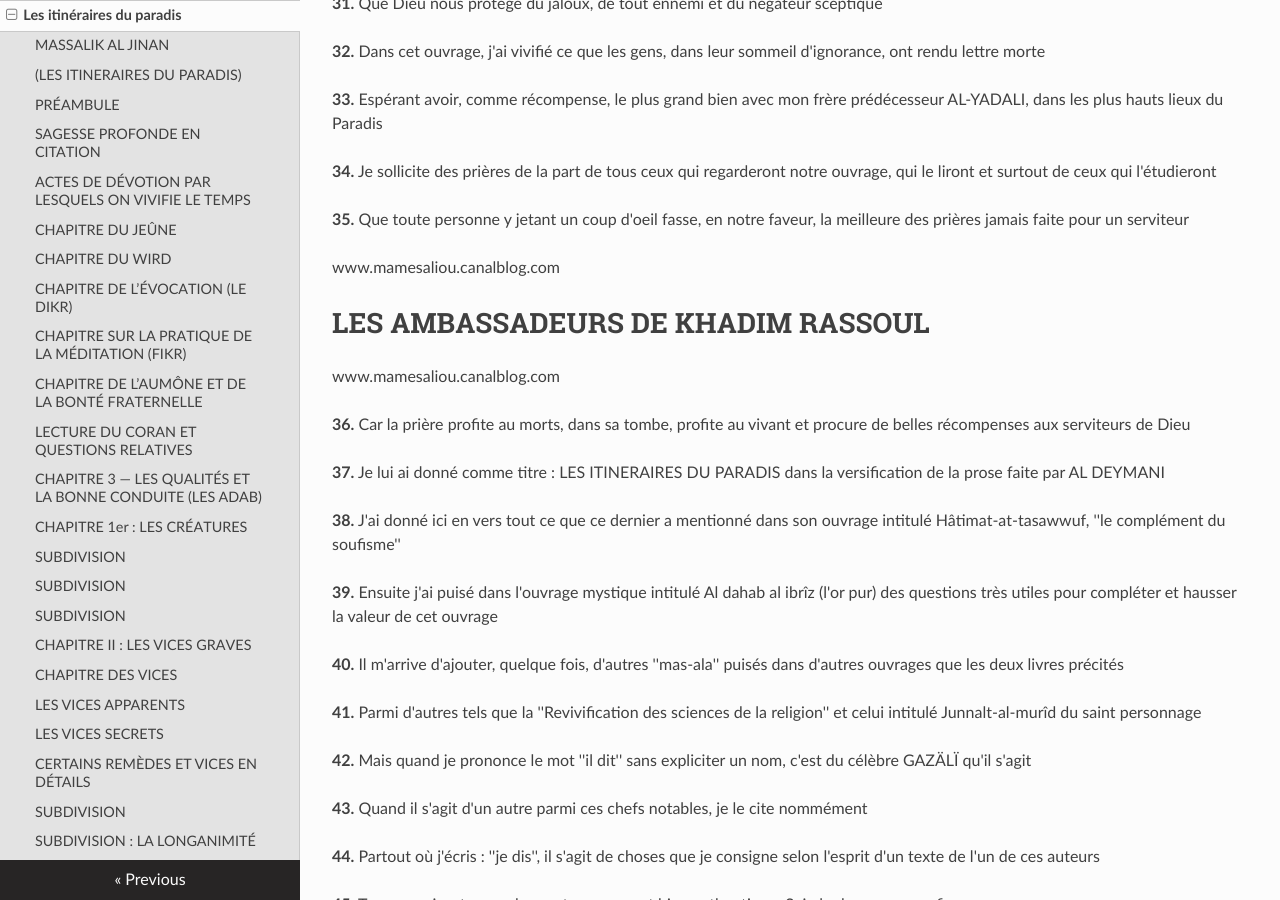
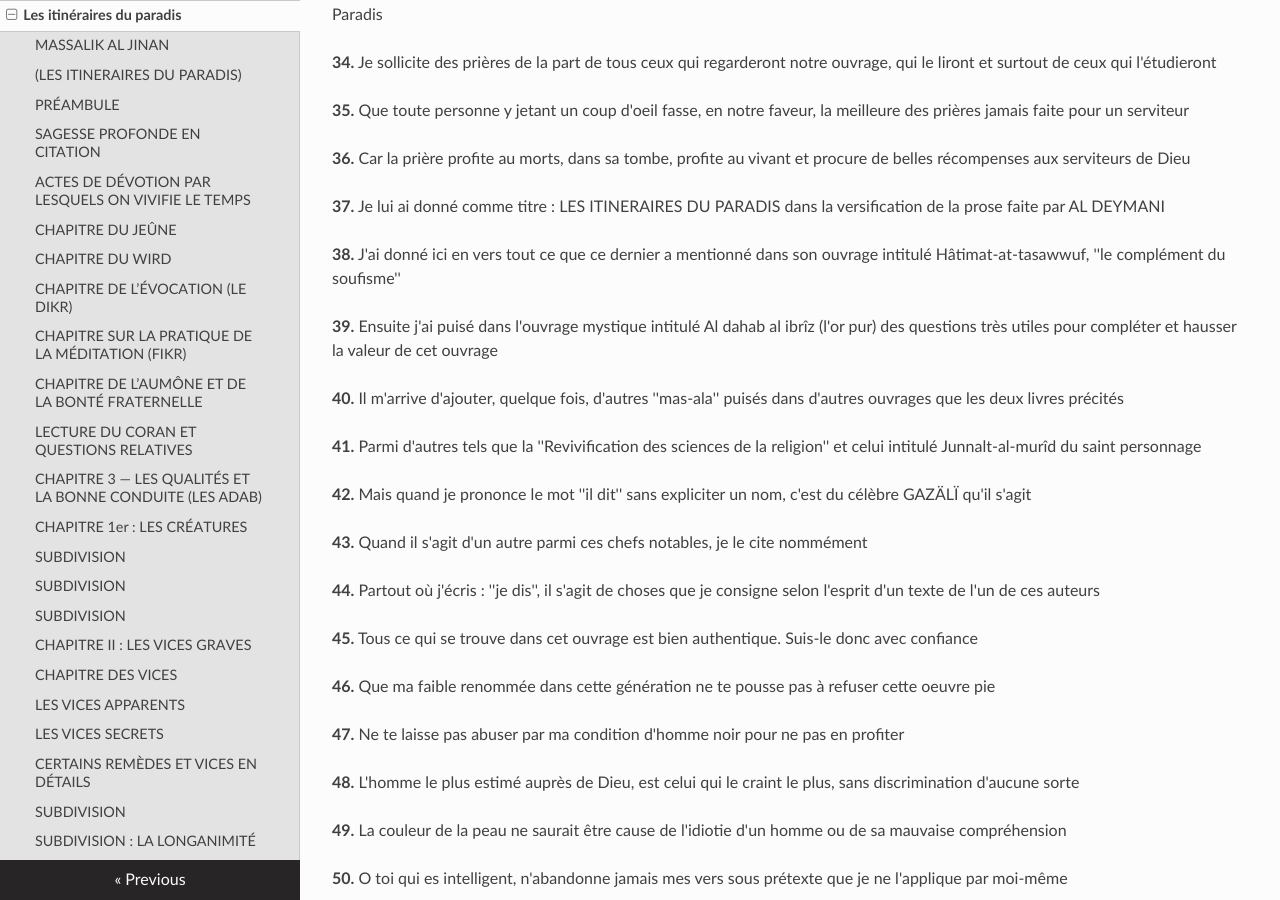
Before and after one commit to abdou0796/Apprendre-ta-r-ligion, an MkDocs documentation site: the page built from docs/massalik.md, in a window 1280 px wide and 900 px high, scrolled down 2385 px. Built offline with MkDocs 1.6.1, drawn with Linux system fonts in a browser that asks for light colours; nearby versions of some CDN libraries; some of the changed text lies outside the part shown.

Commit message:
Update massalik.md

```diff
--- a/docs/massalik.md
+++ b/docs/massalik.md
@@ -8,9 +8,6 @@
 ## <h3>(LES ITINERAIRES DU PARADIS)</h3>
 
 <p>Par Serigne Touba Khadimou Rassoul</p>
-<p>www.mamesaliou.canalblog.com</p>
-
-<h1>LES AMBASSADEURS DE KHADIM RASSOUL</h1>
 <p>www.mamesaliou.canalblog.com</p>
 
 <p><strong>1.</strong> AHMAD AL MBACKY, le disciple de son propre père, que Dieu le mette dans le plus haut Paradis</p>
@@ -48,11 +45,6 @@
 <p><strong>33.</strong> Espérant avoir, comme récompense, le plus grand bien avec mon frère prédécesseur AL-YADALI, dans les plus hauts lieux du Paradis</p>
 <p><strong>34.</strong> Je sollicite des prières de la part de tous ceux qui regarderont notre ouvrage, qui le liront et surtout de ceux qui l'étudieront</p>
 <p><strong>35.</strong> Que toute personne y jetant un coup d'oeil fasse, en notre faveur, la meilleure des prières jamais faite pour un serviteur</p>
-
-<p>www.mamesaliou.canalblog.com</p>
-<h1>LES AMBASSADEURS DE KHADIM RASSOUL</h1>
-<p>www.mamesaliou.canalblog.com</p>
-
 <p><strong>36.</strong> Car la prière profite au morts, dans sa tombe, profite au vivant et procure de belles récompenses aux serviteurs de Dieu</p>
 <p><strong>37.</strong> Je lui ai donné comme titre : LES ITINERAIRES DU PARADIS dans la versification de la prose faite par AL DEYMANI</p>
 <p><strong>38.</strong> J'ai donné ici en vers tout ce que ce dernier a mentionné dans son ouvrage intitulé Hâtimat-at-tasawwuf, ''le complément du soufisme''</p>
@@ -90,11 +82,6 @@
 <p><strong>70.</strong> Que je sollicite le salut pour quiconque lit notre livre, pour celui qui y médite</p>
 <p><strong>71.</strong> Pour celui qui l'obtient (en possession), qui le loue, pour celui qui y médite</p>
 <p><strong>72.</strong> Je le sollicite au nom de notre ami, l'intercesseur, AHMED que Dieu lui accorde, tout le temps, salut et paix</p>
-
-<p>www.mamesaliou.canalblog.com</p>
-<h1>LES AMBASSADEURS DE KHADIM RASSOUL</h1>
-<p>www.mamesaliou.canalblog.com</p>
-
 <p><strong>73.</strong> Qu'Il les accorde à sa Famille, à ses Compagnons et à tous ceux qui suivent ses traces jusqu'au jour des épreuves</p>
 <p><strong>74.</strong> Cet ouvrage se compose de trois chapitres précédés d'un préambule, il faut les considérer tous ensemble</p>
 <p><strong>75.</strong> Le premier chapitre traite des différentes sortes de comportements des personnes, énumérées et détaillées, selon les mystiques, et leurs rapports avec la Vérité (DIEU)</p>
@@ -131,11 +118,6 @@
 <p><strong>103.</strong> Sache, frère, que la science est mieux que l'action, étant son fondement. Heureux est celui qui l'a acquise !</p>
 <p><strong>104.</strong> Mais cette science ne peut porter de fruits qu'avec l'application par la partie, essaie donc de réunir les deux (science et action)</p>
 <p><strong>105.</strong> Un peu de bonnes actions fondées sur la science, a plus de récompense, sans doute, que beaucoup d'actions avec ignorance</p>
-
-<p>www.mamesaliou.canalblog.com</p>
-<h1>LES AMBASSADEURS DE KHADIM RASSOUL</h1>
-<p>www.mamesaliou.canalblog.com</p>
-
 <p><strong>106.</strong> La seule science utile est celle que la personne a apprise et enseignée exclusivement pour l'amour de Dieu Très-Haut</p>
 <p><strong>107.</strong> Mais non celle qu'elle a apprise pour les disputes et controverses, ni pour la gloire, et le prestige ou autre vanité</p>
 <p><strong>108.</strong> Non plus celle apprise pour des objectifs purement mondains, tels l'amour de l'autorité et l'accession à de hautes charges</p>
@@ -171,11 +153,6 @@
 <p><strong>138.</strong> Sachant que le temps même d'une respiration vaut une pierre précieuse sans égal</p>
 <p><strong>139.</strong> Avec quoi on peut acheter un trésor immense</p>
 <p><strong>140.</strong> Laisser passer ce temps sans bonnes actions est une grande perte le jour du Jugement dernier</p>
-
-<p>www.mamesaliou.canalblog.com</p>
-<h1>LES AMBASSADEURS DE KHADIM RASSOUL</h1>
-<p>www.mamesaliou.canalblog.com</p>
-
 <p><strong>141.</strong> Si par malheur tu le passes dans la désobéissance, voilà la plus grande catastrophe</p>
 <p><strong>142.</strong> Vivifie les heures de ta vie par les actions facultatives, après avoir accompli les obligations</p>
 <p><strong>143.</strong> Par les jeûnes et les répétitions des Noms saints de Dieu, par la méditation avec persévérance</p>
@@ -211,11 +188,6 @@
 <p><strong>173.</strong> C'est celle qui donne à l'homme les bonnes qualités morales, intellectuelles et spirituelles</p>
 <p><strong>174.</strong> Celle qui l'ouvre à la crainte de Dieu, le dispose à l'abandon, à l'ascèse, à l'espoir et à l'attachement à Dieu</p>
 <p><strong>175.</strong> Celle qui exclut les désirs excessifs, l'envie et la pleurnicherie</p>
-
-<p>www.mamesaliou.canalblog.com</p>
-<h1>LES AMBASSADEURS DE KHADIM RASSOUL</h1>
-<p>www.mamesaliou.canalblog.com</p>
-
 <p><strong>176.</strong> Celle qui bannit la jalousie, la fierté, l'égarement, la haine et la présomption</p>
 <p><strong>177.</strong> Qui incite à la sagesse et à entretenir de bonnes relations avec les frères musulmans</p>
 <p><strong>178.</strong> La science ne peut que conduire l'homme vers la sagesse ou le pousser vers la perdition</p>
@@ -255,11 +227,6 @@
 <p><strong>206.</strong> Celui qui observe régulièrement la prière de la levée du jour, Dieu le protège et améliore son sort</p>
 <p><strong>207.</strong> Car cette prière se présentera le jour du Jugement dernier et le recommandera au Seigneur, il sera heureux</p>
 <p><strong>208.</strong> Elle dira : "Seigneur, celui-ci m'a observée dans le bas-monde, il faut le protéger aujourd'hui"</p>
-
-<p>www.mamesaliou.canalblog.com</p>
-<h1>LES AMBASSADEURS DE KHADIM RASSOUL</h1>
-<p>www.mamesaliou.canalblog.com</p>
-
 <p><strong>209.</strong> Mais si tu as négligé ici-bas, elle dira au Seigneur : "Celui-ci m'a négligé dans le bas-monde, il faut l'humilier pour cela"</p>
 <p><strong>210.</strong> Il est blâmable, aux yeux de certains docteurs, de prier plus de huit "rakas" après la levée du soleil</p>
 <p><strong>211.</strong> Car, disent-ils, cela n'est pas conforme à la Tradition du Prophète suprême, salut et paix sur Lui</p>
@@ -372,11 +339,6 @@
 <p><strong>309.</strong> Car si quelqu'un l'imite, il réalise du coup deux récompenses, pour avoir entraîné autrui à faire du bien.</p>
 <p><strong>310.</strong> Chacun des sens de l'homme prend sa part dans les mentions (dikr) des Noms du Maître des créatures.</p>
 <p><strong>311.</strong> Certains ont pris le juste milieu en donnant le détail suivant :</p>
-
-<p>www.mamesaliou.canalblog.com</p>
-<h1>LES AMBASSADEURS DE KHADIM RASSOUL</h1>
-<p>www.mamesaliou.canalblog.com</p>
-
 <p><strong>312.</strong> Si le fidèle craint de tomber dans le "riya", il récite à voix basse pour échapper à ce vice grave.</p>
 <p><strong>313.</strong> Car pour eux, préserver son action de ce danger ne se réalise que dans cette condition.</p>
 <p><strong>314.</strong> Mais s'il est affranchi de ce risque grâce à sa fermeté, sa perfection intérieure et sa pureté,</p>
@@ -457,11 +419,6 @@
 <p><strong>385.</strong> Elle conduit l’homme jusqu’au Paradis et l’éloigne de l’Enfer.</p>
 <p><strong>386.</strong> Elle illumine l’intérieur et l’extérieur de l’homme.</p>
 <p><strong>387.</strong> Elle vaut l’intercession du Prophète le jour du Jugement.</p>
-
-<p>www.mamesaliou.canalblog.com</p>
-<h1>LES AMBASSADEURS DE KHADIM RASSOUL</h1>
-<p>www.mamesaliou.canalblog.com</p>
-
 <p><strong>388.</strong> Que Dieu lui accorde salut et paix ainsi qu’à ceux qui l’aiment.</p>
 <p><strong>389.</strong> Il n’est pas possible d’énumérer ses avantages d’ici-bas et de l’au-delà.</p>
 <p><strong>390.</strong> Celui qui la récite constamment s’attache à une corde incassable.</p>
@@ -498,11 +455,6 @@
 <p><strong>418.</strong> La méditation des ascètes sur la fin de ce monde et son inconstance…</p>
 <p><strong>419.</strong> Soutient leur courage et assoit leur rectitude.</p>
 <p><strong>420.</strong> La méditation des adorateurs sur la récompense promise renforce leur ardeur.</p>
-
-<p>www.mamesaliou.canalblog.com</p>
-<h1>LES AMBASSADEURS DE KHADIM RASSOUL</h1>
-<p>www.mamesaliou.canalblog.com</p>
-
 <p><strong>421.</strong> Il importe d’être persévérant et laborieux.</p>
 <p><strong>422.</strong> La méditation du savant sur les bienfaits de Dieu…</p>
 <p><strong>423.</strong> Renforce son amour pour Dieu, Maître des créatures.</p>
@@ -539,11 +491,6 @@
 <p><strong>454.</strong> Tu laisserais passer ta vie sans profit.</p>
 <p><strong>455.</strong> Le détachement du cœur vient de l’occuper à se purifier constamment.</p>
 <p><strong>456.</strong> Le meilleur jihâd est d’empêcher l’esprit de s’occuper de ce qui ne l’incombe pas.</p>
-
-<p>www.mamesaliou.canalblog.com</p>
-<h1>LES AMBASSADEURS DE KHADIM RASSOUL</h1>
-<p>www.mamesaliou.canalblog.com</p>
-
 <p><strong>457.</strong> Celui qui ne le pratique pas hors prière ne pourra le pratiquer en prière.</p>
 <p><strong>458.</strong> Réfléchis donc sur la terre, le ciel, les astres…</p>
 <p><strong>459.</strong> Le soleil, la lune, les arbres, l’eau, le feu, les pierres, la nuit et le jour : tu obtiendras certitude et lumière.</p>
@@ -591,7 +538,6 @@
 <p><strong>498.</strong> Ne laisse pas un proche dans le besoin pour donner à un éloigné.</p>
 <p><strong>499.</strong> Le Prophète a ordonné de commencer par soi-même, puis ses voisins.</p>
 <p><strong>500.</strong> Après soi-même, et avant les voisins, viennent ceux à notre charge.</p>
-``
 <p><strong>501.</strong> D'après une tradition prophétique : Dieu n'accepte pas l'aumône de celui qui la pratique avec discrimination.</p>
 <p><strong>502.</strong> On rapporte que si des gens se donnaient à supprimer, pour aumône, un seul bien, l'un à l'autre jusqu'à soixante-dix mille personnes pour l'amour de Dieu,</p>
 <p><strong>503.</strong> La récompense des derniers donneurs égalera celle des premiers.</p>
@@ -702,11 +648,6 @@
 <p><strong>602.</strong> Quant au "soufisme", c'est des obligations divines individuelles aux yeux de l'Imam Al Gazali.</p>
 <p><strong>603.</strong> Parmi ses piliers, nous connaissons sept (7) qui sont : le silence, la faim, l'abandon des innovations blâmables,</p>
 <p><strong>604.</strong> Le repentir, les veilles, l’esseulement et la rectitude : quelles belles qualités !</p>
-
-<p>www.mamesaliou.canalblog.com</p>
-<h1>LES AMBASSADEURS DE KHADIM RASSOUL</h1>
-<p>www.mamesaliou.canalblog.com</p>
-
 <p><strong>605.</strong> Notre Cheikh Al Yadali ajoute un huitième pilier qui est la crainte de Dieu, intérieure et extérieure.</p>
 <p><strong>606.</strong> L’esseulement est obligatoire quand l’homme craint pour sa foi en fréquentant la société.</p>
 <p><strong>607.</strong> Ou lorsque la société est plongée dans une grande confusion qu’il ne peut résoudre ; sinon, l’esseulement est interdit.</p>
@@ -763,7 +704,6 @@
 <p><strong>658.</strong> Scélérats et justes la foulent, elle reste impassible.</p>
 <p><strong>659.</strong> Comme le nuage qui dispense l’eau sans discrimination.</p>
 <p><strong>660.</strong> Celui qui atteint cela est un vrai soufi ; celui qui le prétend sans l’être est un imposteur.</p>
-
 <p><strong>661.</strong> Ici se termine le préambule du Livre. Passons au premier chapitre.</p>
 
 ## <h2>CHAPITRE 1er : LES CRÉATURES</h2>
@@ -816,11 +756,6 @@
 <p><strong>704.</strong> Son usage pour le simple plaisir amènera, demain, un emprisonnement en plus du règlement de compte.</p>
 <p><strong>705.</strong> Conserver les biens licites pour s'assurer ou par commisération, afin de ne pas recourir aux créatures…</p>
 <p><strong>706.</strong> Et laisser les gens en paix, sauvegarder sa foi et son honneur permettent la meilleure récompense.</p>
-
-<p>www.mamesaliou.canalblog.com</p>
-<h1>LES AMBASSADEURS DE KHADIM RASSOUL</h1>
-<p>www.mamesaliou.canalblog.com</p>
-
 <p><strong>707.</strong> Posséder juste le strict nécessaire est plus avantageux que la pauvreté ou une grande richesse.</p>
 <p><strong>708.</strong> Si le riche est reconnaissant envers Dieu, il est au-dessus du pauvre résigné.</p>
 <p><strong>709.</strong> Comporte-toi en prenant nourriture comme quelqu'un contraint de manger un cadavre par nécessité.</p>
@@ -901,7 +836,6 @@
 <p><strong>778.</strong> Le manque de honte est une lâcheté.</p>
 <p><strong>779.</strong> Fais ton mieux et compte sur Sa bonté.</p>
 <p><strong>780.</strong> Oriente tes efforts vers Dieu, non vers les créatures.</p>
-
 <p><strong>781.</strong> La clairvoyance spirituelle est comme la vue : un minuscule obstacle la trouble.</p>
 <p><strong>782.</strong> Chaque chose blâmable dans le cœur empêche la lumière divine d’y entrer.</p>
 <p><strong>783.</strong> Se sauver des illusions sataniques est très difficile.</p>
@@ -930,11 +864,6 @@
 <p><strong>806.</strong> Ignorant qu'il eût été mieux pour lui de rester chez lui tout en y pensant avec désir et bonne intention.</p>
 <p><strong>807.</strong> Certains ont été trompés par Satan, que Dieu nous préserve du danger de sa perfidie.</p>
 <p><strong>808.</strong> Se fiant à leur ascétisme, à leur probité, à leur prêche influent et prestigieux en toutes occasions.</p>
-
-<p>www.mamesaliou.canalblog.com</p>
-<h1>LES AMBASSADEURS DE KHADIM RASSOUL</h1>
-<p>www.mamesaliou.canalblog.com</p>
-
 <p><strong>809.</strong> On les voit refuser de manger même ce qui est licite afin que les gens disent d'eux : “cet homme est probe et très pieux”.</p>
 <p><strong>810.</strong> Pauvres types ! s'ils savaient que cela n'est qu'une maladie enracinée dans leur cœur !</p>
 <p><strong>811.</strong> Se nourrir du licite est plus sain que rechercher les louanges par des moyens perfides.</p>
@@ -963,7 +892,6 @@
 <p><strong>834.</strong> Suffit-il de faire l’ablution sans accomplir la prière ?</p>
 <p><strong>835.</strong> À quoi sert d’aiguiser une arme qu'on n'utilise jamais ?</p>
 <p><strong>836.</strong> La connaissance des remèdes ne guérit pas le malade.</p>
-
 <p><strong>843.</strong> Sache que le Royaume de Dieu est fondé sur des traditions, comme nous le verrons.</p>
 <p><strong>844.</strong> Ne va pas à la chasse sans arme tranchante, ni ne prends ces armes sans chasser.</p>
 <p><strong>845.</strong> Prends l’arme et va à la chasse : fais de ton mieux pour atteindre ton objectif.</p>
@@ -982,7 +910,6 @@
 <p><strong>858.</strong> Tout ascète est loué et honoré de toutes bonnes qualités.</p>
 <p><strong>859.</strong> Parmi ses fruits : le repos du corps et de l’âme ici-bas et dans l’au-delà.</p>
 <p><strong>860.</strong> Ceux qui se détachent du monde sont les vrais monarques et sages.</p>
-
 <p><strong>861.</strong> Leur spéculation aboutit aux meilleurs résultats ; leur contemplation mène à la vertu.</p>
 <p><strong>862.</strong> Selon une tradition, le moins heureux du Paradis</p>
 <p><strong>863.</strong> Aura mille serviteurs et soixante-douze épouses.</p>
@@ -1051,11 +978,6 @@
 <p><strong>914.</strong> La décision ferme d’un homme affamé dans le combat pour le profit fait partie des remèdes.</p>
 <p><strong>915.</strong> Ainsi que priver l’âme des plaisirs qu’elle convoite constamment.</p>
 <p><strong>916.</strong> En lui imposant le poids des œuvres pies et en fréquentant les gens du bien.</p>
-
-<p>www.mamesaliou.canalblog.com</p>
-<h1>LES AMBASSADEURS DE KHADIM RASSOUL</h1>
-<p>www.mamesaliou.canalblog.com</p>
-
 <p><strong>917.</strong> Ne manger que le pur licite, non le douteux, loin de l'usure et de ses semblables.</p>
 <p><strong>918.</strong> Ô ami, si tu manges n'importe quoi, tu fais n'importe quoi ; si tu fréquentes n’importe qui, tu deviens n’importe qui.</p>
 <p><strong>919.</strong> Fuir les lieux de tentation et chercher un guide adorateur fait partie des remèdes.</p>
@@ -1162,11 +1084,6 @@
 <p><strong>1017.</strong> Acquiers une foi correcte et solide, sois convaincu des sentences du Très-Haut.</p>
 <p><strong>1018.</strong> Dirige tes efforts vers Dieu, abandonne-toi à Sa providence sans t’attarder sur les créatures.</p>
 <p><strong>1019.</strong> Ne donne pas plus de place au riche dans ton cœur en délaissant l’indigent.</p>
-
-<p>www.mamesaliou.canalblog.com</p>
-<h1>LES AMBASSADEURS DE KHADIM RASSOUL</h1>
-<p>www.mamesaliou.canalblog.com</p>
-
 <p><strong>1020.</strong> Dieu avait reproché cela même à Son Ami et éminent Prophète.</p>
 <p><strong>1021.</strong> Toi, pauvre créature, tu n’auras de la richesse que ce que Dieu t’a donné.</p>
 <p><strong>1022.</strong> Le désir des éloges, la répugnance pour les critiques et la crainte de la honte…</p>
@@ -1232,7 +1149,6 @@
 <p><strong>1082.</strong> Que Dieu nous en préserve.</p>
 <p><strong>1083.</strong> Le remède est de savoir que tout s’accomplit par la Volonté de Dieu.</p>
 <p><strong>1084.</strong> Si tu es frappé d’impatience, remets-toi à Dieu avec humilité.</p>
-
 <p><strong>1086.</strong> Nous prions Dieu de nous illuminer ici-bas et dans l’au-delà.</p>
 <p><strong>1087.</strong> La meilleure parure est la bonne conduite partout où l’homme passe.</p>
 <p><strong>1088.</strong> Elle mène au Paradis et à la proximité de Dieu.</p>
@@ -1267,11 +1183,6 @@
 <p><strong>1117.</strong> Spéculer parallèlement à Sa décision, même seulement dans le cœur…</p>
 <p><strong>1118.</strong> Tourner la tête vers les créatures avec crainte ou désir, se plaindre à elles : à éviter absolument.</p>
 <p><strong>1119.</strong> Choisir systématiquement les solutions de facilité dans la Sharî‘a par paresse ou tiédeur est un danger.</p>
-
-<p>www.mamesaliou.canalblog.com</p>
-<h1>LES AMBASSADEURS DE KHADIM RASSOUL</h1>
-<p>www.mamesaliou.canalblog.com</p>
-
 <p><strong>1120.</strong> L’aspirant qui prend l’habitude des facilités dans la Sharî‘a ne réussira jamais.</p>
 <p><strong>1121.</strong> Il est condamnable d’utiliser les biens licites sans intention d’adorer Dieu.</p>
 <p><strong>1122.</strong> Se servir de Ses biens sans viser les œuvres pies est une perte.</p>
@@ -1319,7 +1230,6 @@
 <p><strong>1164.</strong> Est l’absorption de choses prohibées : elle corrompt le cœur.</p>
 <p><strong>1165.</strong> Une seule mauvaise nourriture peut empêcher la prière nocturne.</p>
 <p><strong>1166.</strong> Un seul regard interdit peut empêcher la lecture d’une sourate.</p>
-
 <p><strong>1167.</strong> Voici quelques facteurs facilitant la prière de nuit :</p>
 <p><strong>1168.</strong> Connaître ses avantages en écoutant les versets et récits.</p>
 <p><strong>1169.</strong> Garder un cœur sans haine ni innovations blâmables.</p>
@@ -1357,7 +1267,6 @@
 <p><strong>1198.</strong> Tout bien reçu vient du Clément Très-Haut.</p>
 <p><strong>1199.</strong> Ne sois pas content du bien uniquement parce qu’il te satisfait : danger.</p>
 <p><strong>1200.</strong> Aide-toi des bienfaits de Dieu pour Lui obéir : tu seras honoré au moment de ta mort.</p>
-``
 <p><strong>1201.</strong> Si, malgré la multiplicité des faveurs de Dieu à ton profit, tu continues d'agir mal,</p>
 <p><strong>1202.</strong> Si malgré Ses bienfaits successifs, tu ne te montres pas reconnaissant envers ton Bienfaiteur, sache que cette carence te fait encourir la Colère de Dieu.</p>
 <p><strong>1203.</strong> Son droit dans la succession de tes péchés requiert la crainte de Son tourment et le repentir immédiat.</p>
@@ -1379,11 +1288,6 @@
 <p><strong>1219.</strong> Remercie Dieu : la catastrophe aurait pu être plus grande ou toucher ta foi.</p>
 <p><strong>1220.</strong> Remercie-Le de te traiter comme Il traite Ses Saints en les éprouvant.</p>
 <p><strong>1221.</strong> Il est de Sa Bonté de te punir ici-bas plutôt qu’après la mort.</p>
-
-<p>www.mamesaliou.canalblog.com</p>
-<h1>LES AMBASSADEURS DE KHADIM RASSOUL</h1>
-<p>www.mamesaliou.canalblog.com</p>
-
 <p><strong>1222.</strong> Habitue-toi à implorer Son pardon avant de Le courroucer.</p>
 
 ## <h2>SUBDIVISION : LA LONGANIMITÉ</h2>
@@ -1557,7 +1461,6 @@
 <p><strong>1374.</strong> Observer les causes de la mauvaise fin</p>
 <p><strong>1375.</strong> Que Dieu nous en préserve</p>
 <p><strong>1376.</strong> Sur lui, les meilleurs saluts et paix…</p>
-
 <p><strong>1377.</strong> Parmi les choses à refouler : l’amour excessif du monde</p>
 <p><strong>1378.</strong> Y plonger tout son souci et toute son énergie</p>
 <p><strong>1379.</strong> Accumuler les biens et laisser le cœur absorbé par la fortune</p>
@@ -1682,7 +1585,6 @@
 <p><strong>1498.</strong> Lire Al-Hadîd (57) jusqu’au verset 6 équivaut à mille versets.</p>
 <p><strong>1499.</strong> Les sourates Al-Kâfirûn (109) et An-Nasr (110) équivalent à un quart du Coran chacune.</p>
 <p><strong>1500.</strong> Les sourates Al-‘Âdiyât (100) et Az-Zalzala (99) équivalent chacune à la moitié du Coran.</p>
-``
 <p><strong>1501.</strong> Ô mes frères, la surate “Al Ikhlâs” (S.112) équivaut, sachez‑le, au tiers du Qur’ân.</p>
 <p><strong>1502.</strong> Si tu la lis chaque jour deux cents (200) fois, mon ami,</p>
 <p><strong>1503.</strong> Tu obtiens le pardon de cinquante (50) ans de péchés, sauf les dettes réclamées par tes créanciers.</p>
@@ -1749,7 +1651,6 @@ Accorde-moi Ton pardon, car nul autre que Toi ne pardonne les péchés.”</p>
 <p><strong>1546.</strong> “Si tu l’oublies, tu annules ton argument devant Dieu.”</p>
 <p><strong>1547.</strong> Puis il lui fit long récit qui fit trembler Mu‘âdh…</p>
 <p><strong>1548.</strong> Mu‘âdh pleura par la suite.</p>
-
 <p><strong>1549.</strong> Revenons maintenant sur les Adâb qui concluront ce livre.</p>
 <p><strong>1550.</strong> Se soucier des choses menant à une bonne fin fait partie des Adâb.</p>
 <p><strong>1551.</strong> Nous avons achevé ce livre : prions Dieu d’en faire de même pour notre vie.</p>
```
